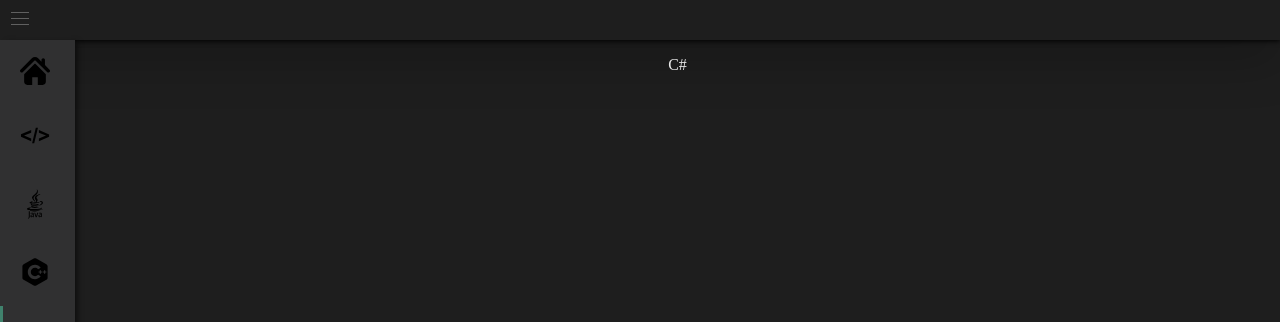
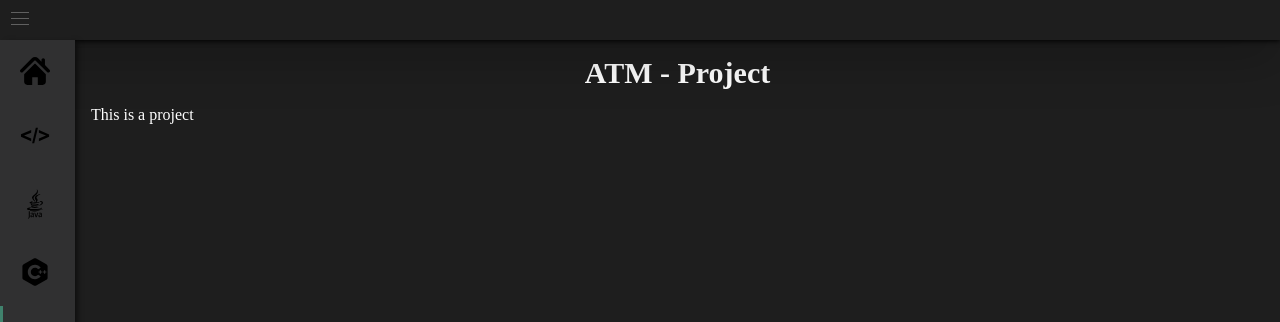
Before and after one commit to edwardpandelea/edwardpandelea.github.io, a plain HTML site: page CSharp.html in a window 1280 px wide. Shown: the top 322 px of the page. Drawn offline with Linux system fonts and the light colour scheme.

Commit message:
Saved some content issues

```diff
--- a/CSharp.html
+++ b/CSharp.html
@@ -211,7 +211,13 @@
         </ul>
       </div>
     </aside>
-    <main id="mainContent" class="content">C#</main>
+
+      <main id="mainContent" class="content">
+      <strong style="display: flex; justify-content: center; font-size: 30px; ">ATM - Project</strong>
+      <p style="align-items: flex-start;">This is a project</p>
+    </main>
+
+
   </div>
 
 
--- a/style.css
+++ b/style.css
@@ -104,8 +104,8 @@
 }
 
 .content {
-    margin-left: auto;
-    margin-right: auto;
+
+    width: 100%;
     color: white;
     border-left: 1rem solid transparent;
     border-right: 1rem solid transparent;
```
